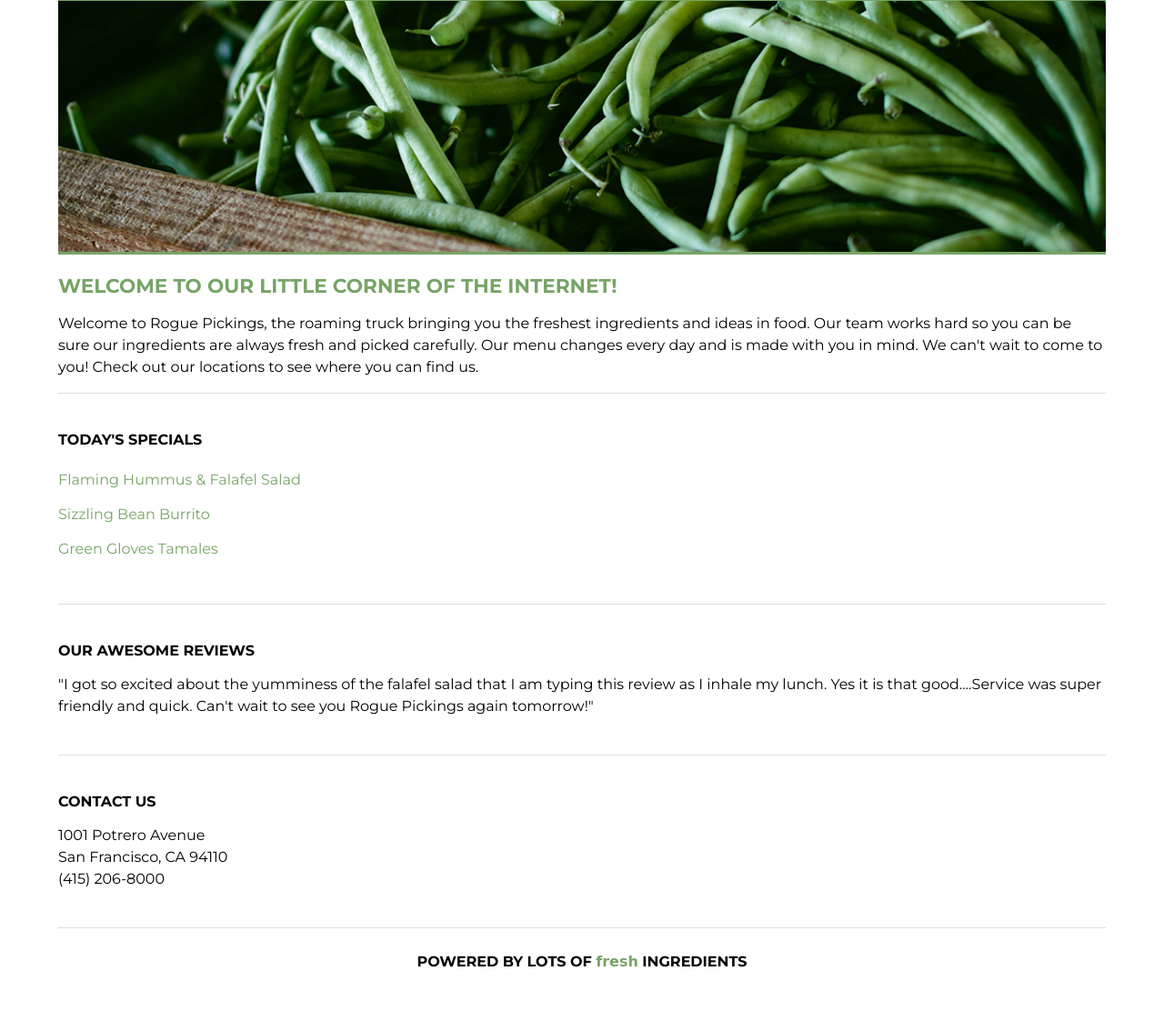
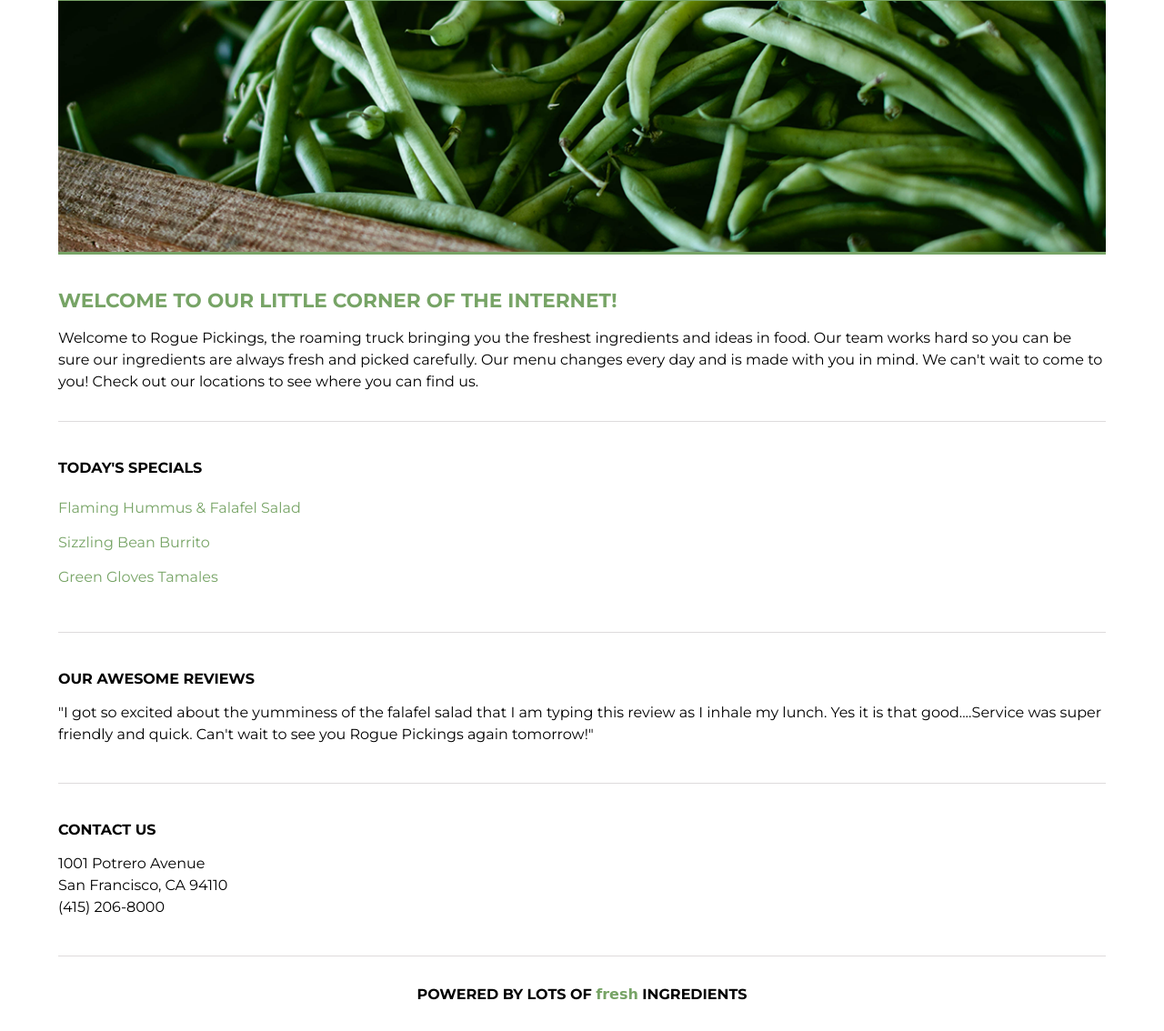
Before and after one commit to LeslieJade/rogue-pickings, a plain HTML site: page index.html in a window 1280 px wide. Shown: the part 514-1648 px from the top of the page at 91% size. Before the commit the page ends 1607 px from the top, so only its background shows below. Drawn offline with Linux system fonts and the light colour scheme; a web font is replaced by a local one.

Commit message:
Minor CSS updates

```diff
--- a/css/main.css
+++ b/css/main.css
@@ -33,7 +33,7 @@ h1 {
 h2 {
   font-size: 1.35em;
   font-weight: 700;
-  line-height: 23px;
+  line-height: 24px;
   text-transform: uppercase;
 }
 
@@ -119,6 +119,7 @@ header nav ul li a {
 
 .main-title {
   height: auto;
+  padding: 15px 0;
 }
 
 .main-title h2 {
@@ -159,7 +160,7 @@ footer {
   display: flex;
   justify-content: center;
   margin: 0 auto;
-  padding: 5px 0;
+  padding: 10px 0;
   text-align: center;
 }
 
```
